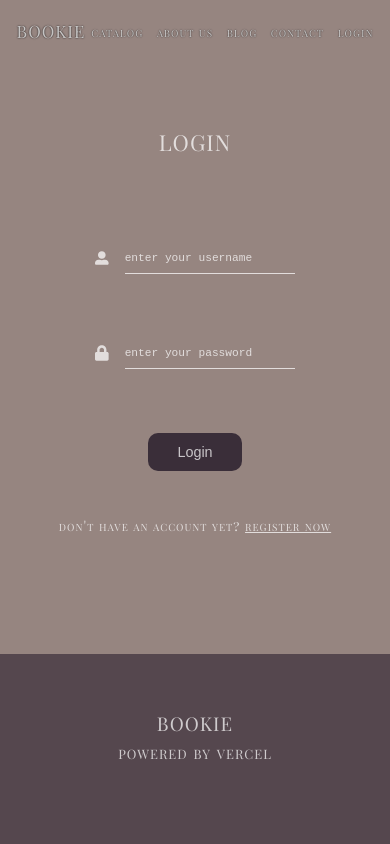
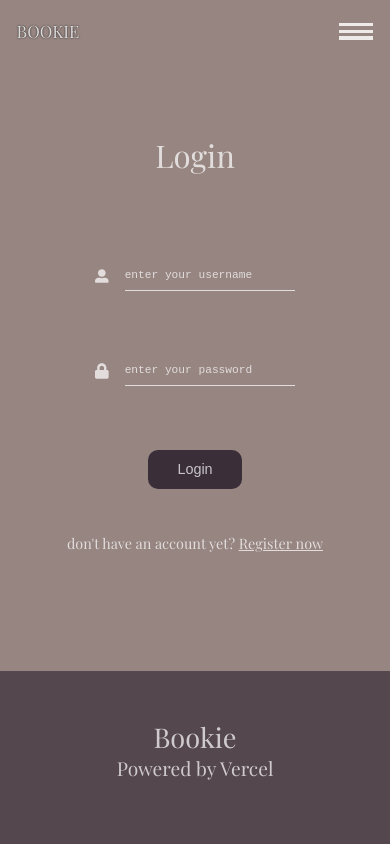
Before and after one commit to Ljusaj123/Bookie, a Next.js app: page /login in a window 390 px wide. Shown: the top 844 px of the page. Built offline with nearby package versions, Linux system fonts and the light colour scheme.

Commit message:
made mobile nav

```diff
--- a/components/Navbar.jsx
+++ b/components/Navbar.jsx
@@ -1,16 +1,67 @@
-import { navigationItems } from "../const/navbarList";
+import Link from "next/link";
 import { useState, useEffect } from "react";
 
 const Navbar = () => {
+  const [isMobileNavOpen, setIsMobileNavOpen] = useState(false);
+
   return (
     <nav>
-      <div className="desktop-navigation">
-        <a className="desktop-navigation__banner">Bookie</a>
+      <div className="navbar-wrapper">
+        <Link href="/">
+          <a className="navbar-banner">Bookie</a>
+        </Link>
 
-        <div className="desktop-navigation__items">
-          {navigationItems.map((item) => (
-            <a key={item}>{item}</a>
-          ))}
+        <div className="desktop-navigation">
+          <Link href="/catalog">
+            <a> catalog</a>
+          </Link>
+          <Link href="/about-us">
+            <a>about us</a>
+          </Link>
+          <Link href="/blog">
+            <a>blog</a>
+          </Link>
+          <Link href="#scroll">
+            <a>contact</a>
+          </Link>
+          <Link href="/login">
+            <a>login</a>
+          </Link>
+        </div>
+
+        <div
+          onClick={() => {
+            setIsMobileNavOpen(!isMobileNavOpen);
+          }}
+          className={isMobileNavOpen ? `burger open-burger` : `burger`}
+        >
+          <div className="bar"></div>
+          <div className="bar"></div>
+          <div className="bar"></div>
+        </div>
+
+        <div
+          className={
+            isMobileNavOpen
+              ? `mobile-navigation open-mobile`
+              : `mobile-navigation`
+          }
+        >
+          <Link href="/catalog">
+            <a> catalog</a>
+          </Link>
+          <Link href="/about-us">
+            <a>about us</a>
+          </Link>
+          <Link href="/blog">
+            <a>blog</a>
+          </Link>
+          <Link href="/contact">
+            <a>contact</a>
+          </Link>
+          <Link href="/login">
+            <a>login</a>
+          </Link>
         </div>
       </div>
     </nav>
--- a/pages/catalog.js
+++ b/pages/catalog.js
@@ -1,4 +1,3 @@
-
 import Navbar from "../components/Navbar";
 import { useState, useEffect } from "react";
 import BookCard from "../components/BookCard";
@@ -86,12 +85,12 @@ const Catalog = () => {
 
       <div className="booklist-wrapper">
         <div className="booklist">
-          {searchResults ? (
+          {searchResults.length > 0 ? (
             searchResults.map((item, key) => {
               return <BookCard item={item} key={key} />;
             })
           ) : (
-            <h2>No results to show</h2>
+            <h2>loading...</h2>
           )}
         </div>
       </div>
--- a/styles/css/styles.css
+++ b/styles/css/styles.css
@@ -1,4 +1,4 @@
-@import url("https://fonts.googleapis.com/css2?family=Playfair+Display+SC&display=swap");
+@import url("https://fonts.googleapis.com/css2?family=Playfair+Display&display=swap");
 @import url("https://fonts.googleapis.com/css2?family=Playfair+Display&display=swap");
 *,
 ::before,
@@ -12,10 +12,7 @@
 }
 
 body {
-  font-family: "Playfair Display SC", serif;
-  text-transform: lowercase;
-  font-variant: small-caps;
-  letter-spacing: 1px;
+  font-family: "Playfair Display", serif;
 }
 
 [placeholder] {
@@ -27,6 +24,7 @@ body {
   padding: 0;
   -webkit-box-sizing: border-box;
           box-sizing: border-box;
+  scroll-behavior: smooth;
 }
 
 @-webkit-keyframes upndown {
@@ -57,6 +55,7 @@ body {
   background: -webkit-gradient(linear, left top, left bottom, from(rgba(0, 0, 0, 0.35)), to(rgba(0, 0, 0, 0.35))), url("../../public/hero.jpg") no-repeat center center/cover;
   background: linear-gradient(rgba(0, 0, 0, 0.35), rgba(0, 0, 0, 0.35)), url("../../public/hero.jpg") no-repeat center center/cover;
   position: relative;
+  z-index: 1;
 }
 
 .header__scroll-down {
@@ -120,8 +119,18 @@ body {
   font-size: clamp(1em, 1.7vw, 3em);
 }
 
-.desktop-navigation {
-  width: 100%;
+nav {
+  min-height: 5em;
+  display: -webkit-box;
+  display: -ms-flexbox;
+  display: flex;
+  place-items: center;
+  -webkit-box-pack: center;
+      -ms-flex-pack: center;
+          justify-content: center;
+}
+
+.navbar-wrapper {
   display: -webkit-box;
   display: -ms-flexbox;
   display: flex;
@@ -132,46 +141,140 @@ body {
   padding: 1.5em 0.5em;
   width: clamp(80vw, 40em, 95vw);
   margin: 0 auto;
-  color: white;
   font-size: clamp(0.85em, 1.5vw, 1.1em);
   font-family: "Playfair Display", serif;
 }
 
-.desktop-navigation__banner {
+@media (max-width: 768px) {
+  .navbar-wrapper {
+    position: fixed;
+    top: 0;
+    z-index: 999;
+  }
+}
+
+.navbar-wrapper .navbar-banner {
   font-size: clamp(1.25em, 2vw, 2.3em);
   text-shadow: 0 0 0.1em black;
   text-transform: uppercase;
   cursor: pointer;
-}
-
-.desktop-navigation__items {
-  display: -webkit-box;
-  display: -ms-flexbox;
-  display: flex;
+  text-decoration: none;
+  color: #ffffffd3;
+}
+
+.navbar-wrapper .desktop-navigation {
+  display: none;
   gap: 1em;
   text-shadow: 0 0 0.1em black;
-}
-
-.desktop-navigation__items a {
+  -webkit-box-pack: end;
+      -ms-flex-pack: end;
+          justify-content: flex-end;
+}
+
+@media (min-width: 768px) {
+  .navbar-wrapper .desktop-navigation {
+    display: -webkit-box;
+    display: -ms-flexbox;
+    display: flex;
+  }
+}
+
+.navbar-wrapper .desktop-navigation a {
   text-transform: lowercase;
   position: relative;
   cursor: pointer;
-}
-
-.desktop-navigation__items a::after {
+  color: #ffffffd3;
+  text-decoration: none;
+}
+
+.navbar-wrapper .desktop-navigation a::after {
   content: "";
   position: absolute;
+  background: #ffffffd3 !important;
   width: 0%;
   height: 0.15em;
   bottom: -0.25em;
   left: 0;
-  background: white;
   -webkit-transition: width 0.5s ease;
   transition: width 0.5s ease;
 }
 
-.desktop-navigation__items a:hover::after {
-  width: 100%;
+.navbar-wrapper .desktop-navigation a:hover::after {
+  width: 100%;
+}
+
+.burger {
+  display: -webkit-box;
+  display: -ms-flexbox;
+  display: flex;
+  -webkit-box-orient: vertical;
+  -webkit-box-direction: normal;
+      -ms-flex-direction: column;
+          flex-direction: column;
+  gap: 0.25em;
+  z-index: 3;
+}
+
+@media (min-width: 768px) {
+  .burger {
+    display: none;
+  }
+}
+
+.burger .bar {
+  width: 2.5em;
+  height: 0.25em;
+  background: #ffffffd3;
+  -webkit-transition: all 0.25s ease-in-out;
+  transition: all 0.25s ease-in-out;
+}
+
+.mobile-navigation {
+  top: 0;
+  left: 0;
+  position: fixed;
+  background-color: #55474e;
+  -webkit-box-orient: vertical;
+  -webkit-box-direction: normal;
+      -ms-flex-direction: column;
+          flex-direction: column;
+  width: 100%;
+  height: 100%;
+  z-index: 2;
+  place-items: center;
+  -webkit-box-pack: space-evenly;
+      -ms-flex-pack: space-evenly;
+          justify-content: space-evenly;
+  -webkit-transform: translateX(-100vw);
+          transform: translateX(-100vw);
+  -webkit-transition: all 0.25s ease-in-out;
+  transition: all 0.25s ease-in-out;
+  display: -webkit-box;
+  display: -ms-flexbox;
+  display: flex;
+}
+
+.mobile-navigation a {
+  text-decoration: none;
+}
+
+.open-mobile {
+  -webkit-transform: translateX(0);
+          transform: translateX(0);
+}
+
+.open-burger :nth-child(1) {
+  -webkit-transform: rotate(40deg) translate(0.1em, 0.5em);
+          transform: rotate(40deg) translate(0.1em, 0.5em);
+}
+
+.open-burger :nth-child(2) {
+  opacity: 0;
+}
+
+.open-burger :nth-child(3) {
+  -webkit-transform: rotate(-40deg) translate(0.1em, -0.7em);
+          transform: rotate(-40deg) translate(0.1em, -0.7em);
 }
 
 .booklist-wrapper {
@@ -179,6 +282,7 @@ body {
   width: 100%;
   display: -ms-grid;
   display: grid;
+  place-items: start center;
   gap: 5em;
   -ms-grid-columns: (1fr)[1];
       grid-template-columns: repeat(1, 1fr);
@@ -208,6 +312,7 @@ body {
           box-shadow: 0.1em 0.1em 0.25em rgba(0, 0, 0, 0.35);
   border-radius: 0.3em;
   width: 100%;
+  min-height: calc(30em + 3vh);
   padding: 1em;
   display: -webkit-box;
   display: -ms-flexbox;
@@ -1583,3 +1688,4 @@ body {
     padding: 0;
   }
 }
+/*# sourceMappingURL=styles.css.map */
--- a/styles/sass/_config.scss
+++ b/styles/sass/_config.scss
@@ -1,6 +1,6 @@
 //google fonts
-@import url("https://fonts.googleapis.com/css2?family=Playfair+Display+SC&display=swap");
 
+@import url("https://fonts.googleapis.com/css2?family=Playfair+Display&display=swap");
 //dvije pozadine
 $primary-background-color: #55474e;
 $secondary-background-color: #968580;
@@ -8,6 +8,7 @@ $secondary-background-color: #968580;
 //koliko znam, svugdje imamo jednu boju za text
 $primary-text-color: #ffffffb8;
 $secondary-text-color: #070505;
+$navigation-text-color: #ffffffd3;
 
 //drugi tip puno češće se koristi nego drugi, a zadnji se samo jednom koristi
 $button-color-1: #968580;
@@ -32,10 +33,7 @@ $button-color-3: #f7ebebd7;
 body {
   //iako sam vidila kako je u figmi stavljeno, opet drukčije izgleda font
   //ne znam zašto, ali mi se i ovako sviđa
-	font-family: "Playfair Display SC", serif;
-	text-transform: lowercase;
-	font-variant: small-caps;
-	letter-spacing: 1px;
+  font-family: "Playfair Display", serif;
 }
 
 [placeholder] {
--- a/styles/sass/_home.scss
+++ b/styles/sass/_home.scss
@@ -6,6 +6,7 @@
   margin: 0;
   padding: 0;
   box-sizing: border-box;
+  scroll-behavior: smooth;
 }
 
 @keyframes upndown {
@@ -24,6 +25,7 @@
   background: linear-gradient(rgba(0, 0, 0, 0.35), rgba(0, 0, 0, 0.35)),
     url("../../public/hero.jpg") no-repeat center center/cover;
   position: relative;
+  z-index: 1;
 
   &__scroll-down {
     width: 2em;
@@ -78,8 +80,22 @@
     }
   }
 }
-.desktop-navigation {
-	width: 100%;
+
+// nav {
+//   width: 100%;
+//   @media (max-width: 768px) {
+//     position: fixed;
+//   }
+// }
+
+nav {
+  min-height: 5em;
+  display: flex;
+  place-items: center;
+  justify-content: center;
+}
+
+.navbar-wrapper {
   // border: 1px solid red;
   display: flex;
   place-items: center;
@@ -87,33 +103,47 @@
   padding: 1.5em 0.5em;
   width: clamp(80vw, 40em, 95vw);
   margin: 0 auto;
-	color: white;
   font-size: clamp(0.85em, 1.5vw, 1.1em);
   font-family: "Playfair Display", serif;
-	&__banner {
+
+  @media (max-width: 768px) {
+    position: fixed;
+    top: 0;
+    z-index: 999;
+  }
+
+  .navbar-banner {
     font-size: clamp(1.25em, 2vw, 2.3em);
     text-shadow: 0 0 0.1em black;
     text-transform: uppercase;
     cursor: pointer;
+    text-decoration: none;
+    color: $navigation-text-color;
   }
 
-	&__items {
+  .desktop-navigation {
+    display: none;
+
+    @media (min-width: 768px) {
       display: flex;
+    }
     gap: 1em;
     text-shadow: 0 0 0.1em black;
+    justify-content: flex-end;
     a {
       text-transform: lowercase;
       position: relative;
       cursor: pointer;
-
+      color: $navigation-text-color;
+      text-decoration: none;
       &::after {
         content: "";
         position: absolute;
+        background: $navigation-text-color !important;
         width: 0%;
         height: 0.15em;
         bottom: -0.25em;
         left: 0;
-				background: white;
         transition: width 0.5s ease;
       }
 
@@ -126,14 +156,71 @@
   }
 }
 
+.burger {
+  display: flex;
+  flex-direction: column;
+  gap: 0.25em;
+  z-index: 3;
+
+  @media (min-width: 768px) {
+    display: none;
+  }
+
+  .bar {
+    width: 2.5em;
+    height: 0.25em;
+    background: $navigation-text-color;
+    transition: all 0.25s ease-in-out;
+  }
+}
+
+.mobile-navigation {
+  top: 0;
+  left: 0;
+  position: fixed;
+  background-color: $primary-background-color;
+  flex-direction: column;
+  width: 100%;
+  height: 100%;
+  z-index: 2;
+  place-items: center;
+  justify-content: space-evenly;
+  //   display: none;
+  transform: translateX(-100vw);
+  transition: all 0.25s ease-in-out;
+  display: flex;
+  a {
+    text-decoration: none;
+  }
+}
+
+.open-mobile {
+  transform: translateX(0);
+}
+
+.open-burger {
+  :nth-child(1) {
+    transform: rotate(40deg) translate(0.1em, 0.5em);
+  }
+  :nth-child(2) {
+    opacity: 0;
+  }
+
+  :nth-child(3) {
+    transform: rotate(-40deg) translate(0.1em, -0.7em);
+  }
+}
+
 // ***FAN FAVOURITIES ****//
 
 .booklist-wrapper {
   background: #968580;
   width: 100%;
   display: grid;
+  place-items: start center;
   gap: 5em;
   grid-template-columns: repeat(1, 1fr);
+
   color: white;
   padding: 5em 0;
   .booklist-heading {
@@ -155,6 +242,7 @@
     box-shadow: 0.1em 0.1em 0.25em rgba(0, 0, 0, 0.35);
     border-radius: 0.3em;
     width: 100%;
+    min-height: calc(30em + 3vh);
     padding: 1em;
     display: flex;
     flex-direction: column;
```
Also changed, not shown: modules/footer/Footer.jsx (+30 -15 lines), styles/sass/_catalog.scss (indentation only), 2 other files (tests, documents, lock files or other folders). Lines whose indentation alone changed are shown as unchanged.
